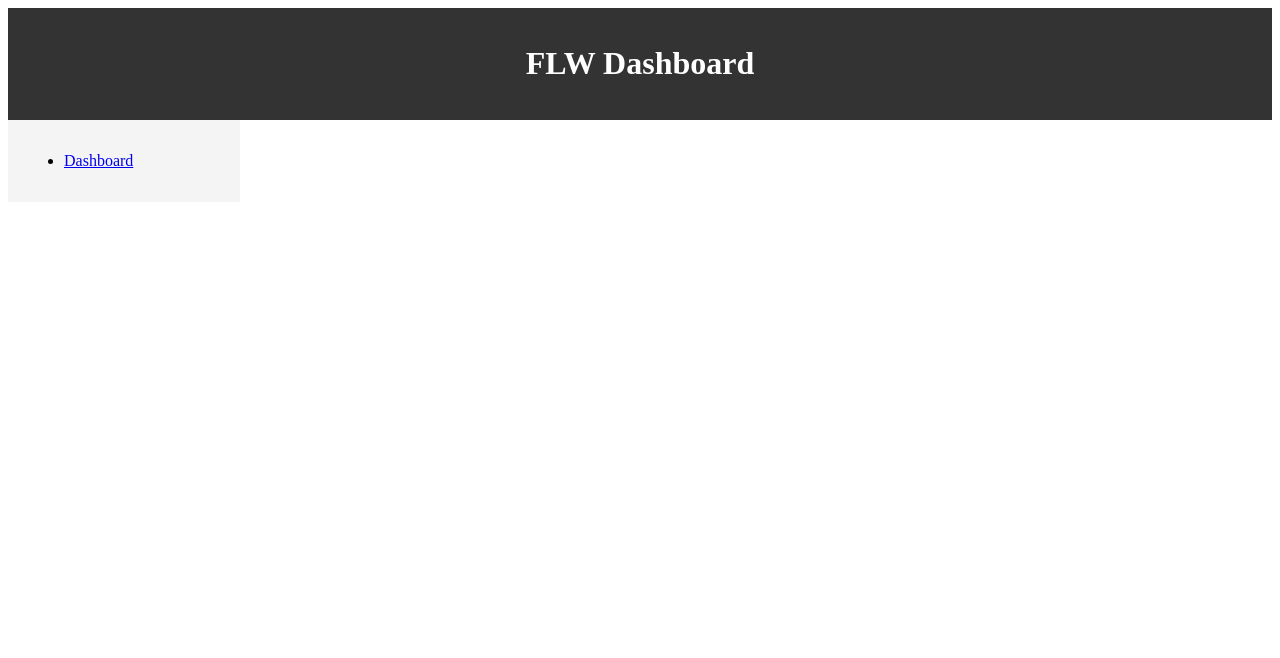
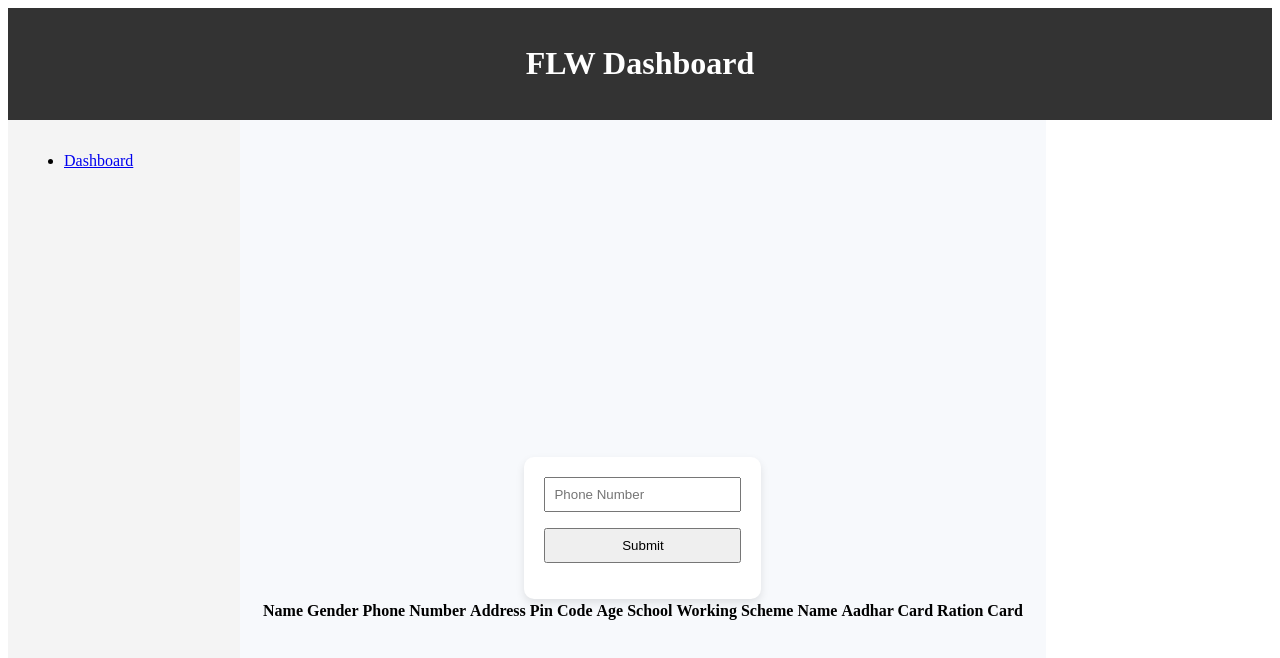
Before and after one commit to cfgbengaluru24/Team-68, a React (Vite) app in the folder frontend/: page /form-two in a window 1280 px wide. Shown: the top 658 px of the page. Built offline with nearby package versions, Linux system fonts and the light colour scheme.

Commit message:
Two new Pages

```diff
--- a/frontend/src/App.jsx
+++ b/frontend/src/App.jsx
@@ -3,6 +3,8 @@ import { Route, Routes } from 'react-router-dom';
 import Dashboard from './pages/Dashboard';
 import Registration from './components/Registration';
 import Admin from './pages/Admin';
+import FormOne from './pages/FormOne'; // Import the new component
+import FormTwo from './pages/FormTwo'; // Import the new component
 import Header from './components/Header';
 import Sidebar from './components/Sidebar';
 
@@ -16,6 +18,8 @@ const App = () => {
           <Route path="/" element={<Dashboard />} />
           <Route path="/registration" element={<Registration />} />
           <Route path="/admin" element={<Admin />} />
+          <Route path="/form-one" element={<FormOne />} /> {/* Add the new route */}
+          <Route path="/form-two" element={<FormTwo />} /> {/* Add the new route */}
         </Routes>
       </div>
     </div>
--- a/frontend/src/pages/Dashboard.jsx
+++ b/frontend/src/pages/Dashboard.jsx
@@ -20,10 +20,8 @@ const Dashboard = () => {
       const respData = await response.json();
       console.log("Response is:", respData);
 
-      // Ensure respData.data is an array of schemes
       const finalData = Array.isArray(respData.data) ? respData.data : [];
 
-      // Filter schemes based on formData
       const filteredSchemes = finalData.filter((scheme) => {
         const matchesAge = formData.age === '' || parseInt(scheme.ageLimit, 10) >= parseInt(formData.age, 10);
         const matchesGender = formData.gender === '' || scheme.gender === formData.gender;
@@ -40,16 +38,16 @@ const Dashboard = () => {
     }
   };
 
-
-
-  const handleNavigate = () => {
-    navigate('/registration');
+  const handleNavigate = (path) => {
+    navigate(path);
   };
 
   return (
     <div className="dashboard">
       <BeneficiaryForm onSearch={handleSearch} />
-      <button onClick={handleNavigate}>Go to Registration</button>
+      <button onClick={() => handleNavigate('/registration')}>Go to Registration</button>
+      <button onClick={() => handleNavigate('/form-one')}>Go to Form One</button>
+      <button onClick={() => handleNavigate('/form-two')}>Go to Form Two</button>
       <SchemeList schemes={schemes} />
     </div>
   );
--- /dev/null
+++ b/frontend/src/pages/Form.css
@@ -0,0 +1,17 @@
+.form-page {
+    background-color: #f7f9fc;
+    min-height: 100vh;
+    display: flex;
+    flex-direction: column;
+    justify-content: center;
+    align-items: center;
+    padding: 20px;
+  }
+
+  .form {
+    background: #ffffff;
+    padding: 20px;
+    border-radius: 10px;
+    box-shadow: 0 4px 8px rgba(0, 0, 0, 0.1);
+    display: flex;
+  }
--- /dev/null
+++ b/frontend/src/pages/FormOne.jsx
@@ -0,0 +1,83 @@
+import React, { useState } from 'react';
+import './Form.css'; // Add your styling here
+
+const FormOne = () => {
+  const [formData, setFormData] = useState({
+    phoneNumber: '',
+    schemeName: ''
+  });
+
+  const [data, setData] = useState([]);
+
+  const handleChange = (e) => {
+    const { name, value } = e.target;
+    setFormData({
+      ...formData,
+      [name]: value,
+    });
+  };
+
+  const handleSubmit = async (e) => {
+    e.preventDefault();
+    try {
+      const response = await fetch('http://localhost:4000/api/schemes/phone', {
+        method: 'POST',
+        headers: {
+          'Content-Type': 'application/json',
+        },
+        body: JSON.stringify(formData),
+      });
+
+      if (!response.ok) {
+        throw new Error('Network response was not ok');
+      }
+
+      const result = await response.json();
+      setData(result.data);
+    } catch (error) {
+      console.error('Error fetching data:', error);
+    }
+  };
+
+  return (
+    <div className="form-page">
+      <form onSubmit={handleSubmit} className="form">
+        <input
+          type="text"
+          name="phoneNumber"
+          value={formData.phoneNumber}
+          onChange={handleChange}
+          placeholder="Phone Number"
+        />
+        <input
+          type="text"
+          name="schemeName"
+          value={formData.schemeName}
+          onChange={handleChange}
+          placeholder="Scheme Name"
+        />
+        <button type="submit">Submit</button>
+      </form>
+      <table>
+        <thead>
+          <tr>
+            <th>Name</th>
+            <th>Phone Number</th>
+            <th>Schemes Availed</th>
+          </tr>
+        </thead>
+        <tbody>
+          {data.map((item, index) => (
+            <tr key={index}>
+              <td>{item.name}</td>
+              <td>{item.phoneNumber}</td>
+              <td>{item.schemeName}</td>
+            </tr>
+          ))}
+        </tbody>
+      </table>
+    </div>
+  );
+};
+
+export default FormOne;
--- /dev/null
+++ b/frontend/src/pages/FormTwo.jsx
@@ -0,0 +1,91 @@
+import React, { useState } from 'react';
+import './Form.css'; // Add your styling here
+
+const FormTwo = () => {
+  const [formData, setFormData] = useState({
+    phoneNumber: ''
+  });
+
+  const [data, setData] = useState([]);
+
+  const handleChange = (e) => {
+    const { name, value } = e.target;
+    setFormData({
+      ...formData,
+      [name]: value,
+    });
+  };
+
+  const handleSubmit = async (e) => {
+    e.preventDefault();
+    try {
+      const response = await fetch('http://localhost:4000/api/schemes/details', {
+        method: 'POST',
+        headers: {
+          'Content-Type': 'application/json',
+        },
+        body: JSON.stringify(formData),
+      });
+
+      if (!response.ok) {
+        throw new Error('Network response was not ok');
+      }
+
+      const result = await response.json();
+      setData(result.data);
+    } catch (error) {
+      console.error('Error fetching data:', error);
+    }
+  };
+
+  return (
+    <div className="form-page">
+      <form onSubmit={handleSubmit} className="form">
+        <input
+          type="text"
+          name="phoneNumber"
+          value={formData.phoneNumber}
+          onChange={handleChange}
+          placeholder="Phone Number"
+        />
+        <button type="submit">Submit</button>
+      </form>
+      <table>
+        <thead>
+          <tr>
+            <th>Name</th>
+            <th>Gender</th>
+            <th>Phone Number</th>
+            <th>Address</th>
+            <th>Pin Code</th>
+            <th>Age</th>
+            <th>School</th>
+            <th>Working</th>
+            <th>Scheme Name</th>
+            <th>Aadhar Card</th>
+            <th>Ration Card</th>
+          </tr>
+        </thead>
+        <tbody>
+          {data.map((item, index) => (
+            <tr key={index}>
+              <td>{item.name}</td>
+              <td>{item.gender}</td>
+              <td>{item.phoneNumber}</td>
+              <td>{item.address}</td>
+              <td>{item.pinCode}</td>
+              <td>{item.age}</td>
+              <td>{item.school}</td>
+              <td>{item.working}</td>
+              <td>{item.schemeName}</td>
+              <td>{item.aadharCard}</td>
+              <td>{item.rationCard}</td>
+            </tr>
+          ))}
+        </tbody>
+      </table>
+    </div>
+  );
+};
+
+export default FormTwo;
```
